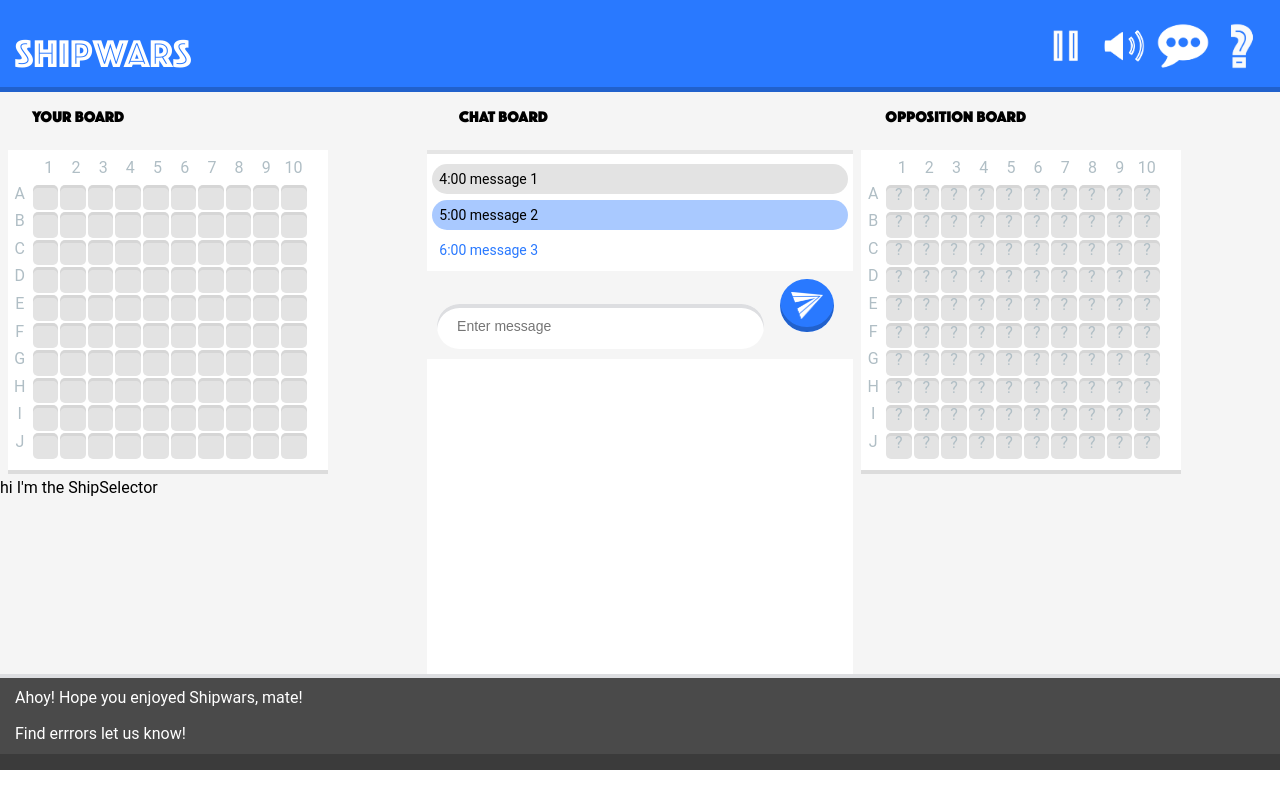
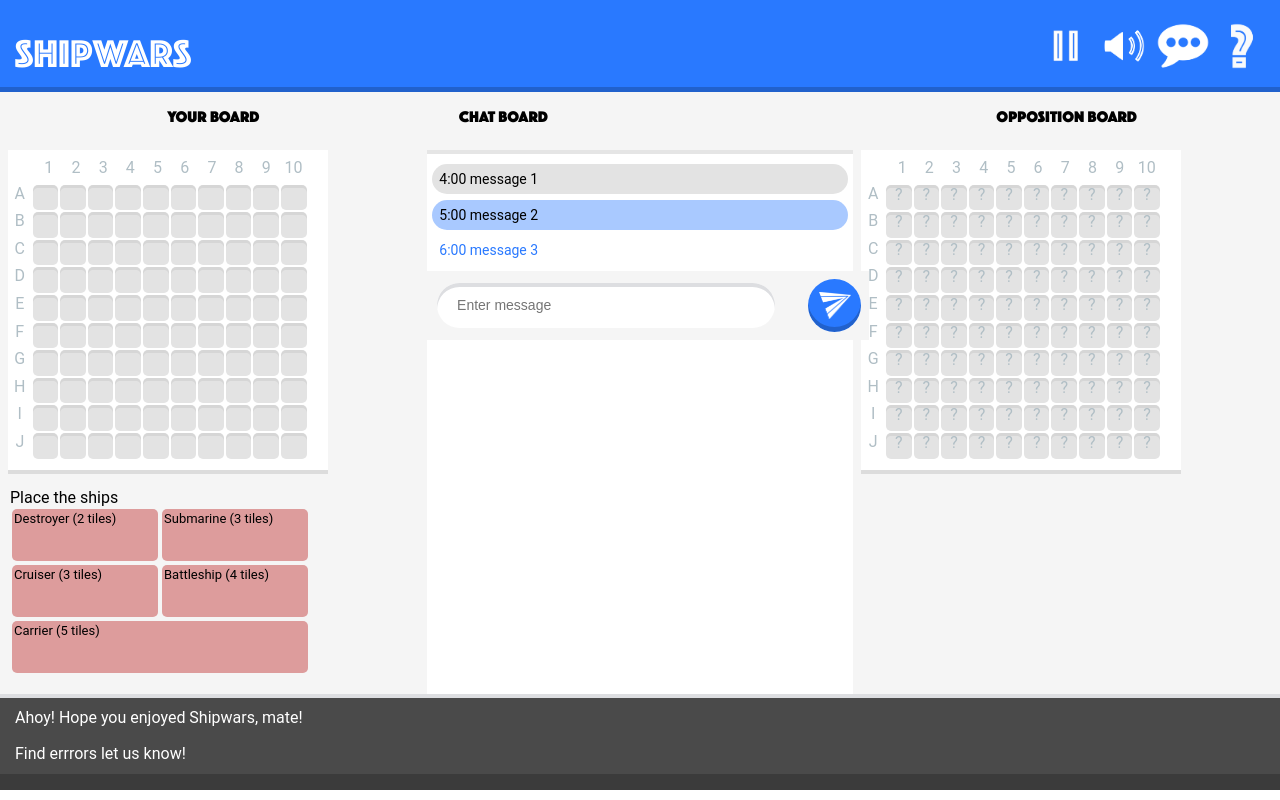
Before and after one commit to hilwat/shipwars, a React (Create React App) app: page / in a window 1280 px wide. Shown: the top 800 px of the page. Built offline with nearby package versions, Linux system fonts and the light colour scheme.

Commit message:
ship selector start

```diff
--- a/src/Gamepage/Chatboard.js
+++ b/src/Gamepage/Chatboard.js
@@ -2,6 +2,7 @@ import React from "react";
 import './Chatmessage.css';
 
 const Chatboard = () =>
+	<div>
 		<div className="containermsg">
 			<div className="headerbox">
 				<div className="headermsg-middle">
@@ -12,11 +13,12 @@ const Chatboard = () =>
 			<p className="yourmsg"> 4:00 message 1</p>
 			<p className="oppmsg"> 5:00 message 2</p>
 			<p className="system"> 6:00 message 3</p>
-		</div>
 			<div className="enterbox">
 				<input className="entrymsg" placeholder="Enter message">
 				</input>
 				<button className="btnsendmessage"></button>
 			</div>
 			</div>
+		</div>
+	</div>
 export default Chatboard;
--- a/src/Gamepage/Chatmessage.css
+++ b/src/Gamepage/Chatmessage.css
@@ -1,5 +1,6 @@
 .containermsg{
-
+ width: 100%;
+ position:relative;
 }
 
 .headerbox{
@@ -22,9 +23,8 @@
 	padding:0.5em;
 	border-radius: 30px;
 	margin:0.4em;
-	position:relative;
 	font-size:14px;
-
+	position: relative;
 }
 /* individualmessage formating */
 .yourmsg {
@@ -41,9 +41,13 @@
 .enterbox{
 font-family: 'Roboto', sans-serif;
 background-color: #F5F5F5;
-bottom: 0;
 padding: 0.5em;
-float: bottom;
+position:absolute;
+display: flex;
+justify-content: space-between;
+align-items: center;
+width: 100%;
+float:bottom;
 }
 .entrymsg {
 	padding:0.6em 1.4em 0.6em;
@@ -55,6 +59,7 @@ float: bottom;
 	font-size:14px;
 	width: 70%;
 	height: 2em;
+	float: left;
 }
 
 .btnsendmessage{
@@ -68,6 +73,7 @@ float: bottom;
 	border-radius: 60px;
 	border: 0;
 	box-shadow: inset 0 -5px 0 0 rgba(0,0,0,0.20);
+	float:right;
 }
 
 .btnsendmessage:active {
--- a/src/Gamepage/GameNav.css
+++ b/src/Gamepage/GameNav.css
@@ -2,6 +2,7 @@
 	padding: 0.5em 1em 0.5em;
 	font-family: 'PhosphateSolid';
 	text-transform: uppercase;
+	text-align: center;
 }
 
 .game-board-nav {
--- a/src/Gamepage/Gamepage.css
+++ b/src/Gamepage/Gamepage.css
@@ -38,11 +38,15 @@
 	align-content: center;
 	box-shadow:inset 0px -4px 0 0 rgb(221, 222, 225);
 	bottom: 0;
+	align-content:center;
 }
 .middle-panel{
 	flex:1;
 	box-shadow:inset 0px -4px 0 0 rgb(221, 222, 225);
 	bottom: 0;
+	display: block;
+  margin-left: auto;
+  margin-right: auto;
 }
 
 .right-panel{
@@ -50,4 +54,8 @@
 	flex:1;
 	box-shadow:inset 0px -4px 0 0 rgb(221, 222, 225);
 	bottom: 0;
+	display: block;
+  margin-left: auto;
+	margin-right: auto;
+	width: 40%;
 }
--- a/src/Gamepage/YourShipSelector.css
+++ b/src/Gamepage/YourShipSelector.css
@@ -4,4 +4,28 @@
 
 .ship-selector{
 	height: 200px;
+	padding: 10px;
 }
+
+.selector-square {
+	height: 3rem;
+	width: 20rem;
+	font-size:13px;
+	border-radius: 5px;
+	color: black;
+	font-family: 'Roboto', sans-serif;
+	background-color: rgb(221, 156, 156);
+	margin:2px;
+	padding:2px;
+}
+
+.selector-row {
+	display: flex;
+	flex-direction: row;
+	width: 300px;
+}
+.selector-column {
+	display: flex;
+	flex-direction: column;
+	width: 300px;
+}
--- a/src/Gamepage/YourShipSelector.js
+++ b/src/Gamepage/YourShipSelector.js
@@ -4,7 +4,65 @@ import './YourShipSelector.css';
 const YourShipSelector = () =>
 	<div>
 		<div className="ship-selector">
-		<p className="ship-overview"> hi I'm the ShipSelector</p>
-		</div>
+			<h2 className="ship-overview"> Place the ships</h2>
+			<div className="selector-column">
+				<div className="selector-row">
+					<div className="selector-square">Destroyer (2 tiles)</div>
+					<div className="selector-square">Submarine (3 tiles)</div>
+				</div>
+			</div>
+			<div className="selector-column">
+				<div className="selector-row">
+					<div className="selector-square">Cruiser (3 tiles)</div>
+					<div className="selector-square">Battleship (4 tiles)</div>
+			</div>
+			</div>
+			<div className="selector-column"></div>
+				<div className="selector-row">
+					<div className="selector-square">Carrier (5 tiles)</div>
+				</div>
+			</div>
 	</div>
 export default YourShipSelector;
+
+// XXXXXXX
+
+// const ColumnHeader = () => {
+// 	const headerArray = Array(4)
+// 	headerArray.fill(1)
+// 	const something = headerArray.map((thing , index) =>
+// 		index > 0  ? <div className="board-square board-head-top">{index}</div> :
+// 		<div className="board-square board-head-top"></div>
+// 	)
+// 	return <div className="board-row">{something}</div>
+// }
+
+// function GridColumns(props) {
+//   const rows = props.rows
+//   const columns = rows.map((row, rowNumber) =>
+// 	<div className="board-row"><div className="board-square board-head-left">{numberToLetterSpecial(rowNumber)}</div><GridRow grids={rows} rowNumber={rowNumber + 1}/></div>
+// 	)
+//   return columns
+// }
+
+// function Grid(props) {
+// 	const columnNumber = props.columnNumber
+// 	const rowLetter = props.rowLetter
+// 	const onClick = () => console.log(columnNumber, rowLetter)
+// 	return <div className="board-square board-unselected board-normal" onClick={onClick}></div>
+// }
+
+// function GridRow(props) {
+//   const grids = props.grids
+// 	const rowNumber = props.rowNumber
+// 	const rowLetter = numberToLetter(rowNumber)
+// 	const gridItems = grids.map((grid, columnNumber) =>
+// 		<Grid columnNumber={columnNumber +1} rowLetter={rowLetter}/>
+//   )
+//   return <div className="board-row">{gridItems}</div>
+// }
+// function YourBoard(){
+//   const rowArray = Array(10)
+//   const gridArray = Array(10).fill(rowArray)
+//   return <div className="board"> <ColumnHeader/> <GridColumns style={{width: "20px"}} rows={gridArray}/></div>
+// }
```
Lines whose indentation alone changed are shown as unchanged.
